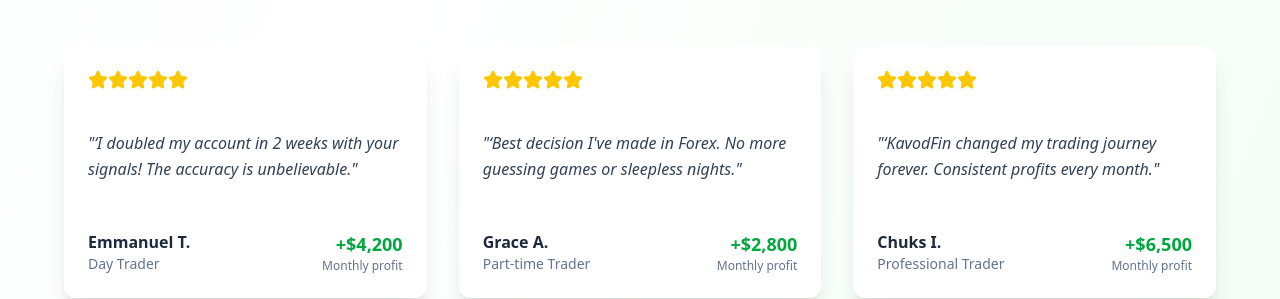
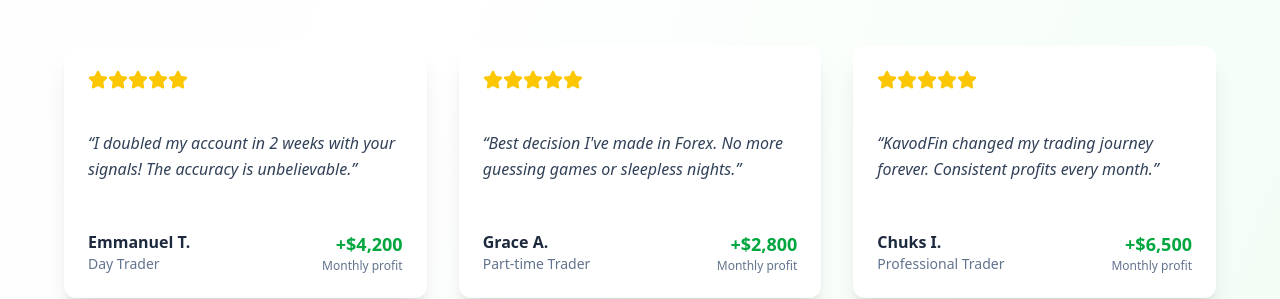
Before and after one commit to Nel-tech/Kavodfin, a Next.js app in the folder kavodfin/: page /details in a window 1280 px wide. Shown: the part 2222-2521 px from the top of the page. Built offline with nearby package versions, Linux system fonts and the light colour scheme.

Commit message:
Update testimonial text in BridgePage component to use HTML entities for quotes, ensuring consistency and clarity in presentation.

```diff
--- a/kavodfin/src/app/details/page.tsx
+++ b/kavodfin/src/app/details/page.tsx
@@ -207,7 +207,8 @@
                       <Star key={i} className="h-5 w-5 fill-current" />
                     ))}
                   </div>
-                  <p className="text-slate-700 mb-6 italic leading-relaxed">"&lsquo;{testimonial.text}"</p>
+                  <p className="text-slate-700 mb-6 italic leading-relaxed">&ldquo;{testimonial.text}&rdquo;</p>
+
                   <div className="flex items-center justify-between">
                     <div>
                       <div className="font-bold text-slate-800">{testimonial.name}</div>
```
